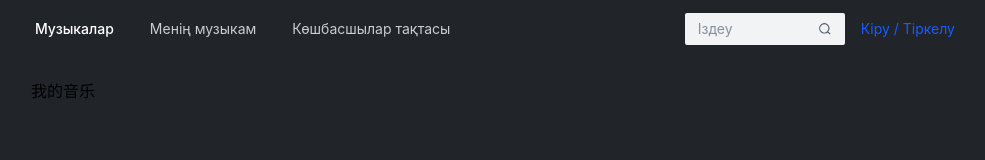
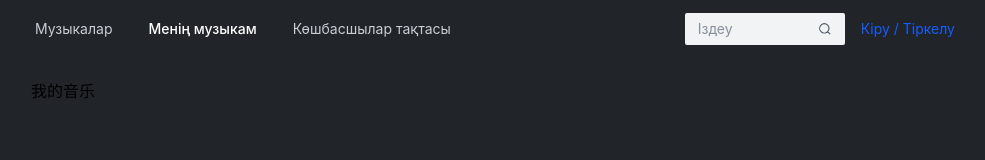
Before and after one commit to YernarT/fm_studio, a Vue app in the folder frontend/: page /my-music in a window 1280 px wide. Shown: the top 160 px of the page, without its empty margins (159-1144 px from the left). Built offline with nearby package versions, Linux system fonts and the light colour scheme.

Commit message:
update: 顶部导航栏切换页面

```diff
--- a/frontend/src/components/user/Navbar/index.vue
+++ b/frontend/src/components/user/Navbar/index.vue
@@ -4,18 +4,23 @@
 			class="navbar__menu"
 			mode="horizontal"
 			theme="dark"
-			:default-selected-keys="['0']"
+			:selected-keys="selectedKeys"
+			@menu-item-click="handleMenuItemClick"
 		>
-			<a-menu-item class="menu__item" key="0">Музыкалар</a-menu-item>
-			<a-menu-item class="menu__item" key="1">Менің музыкам</a-menu-item>
-			<a-menu-item class="menu__item" key="2">Көшбасшылар тақтасы</a-menu-item>
+			<a-menu-item class="menu__item" key="/">Музыкалар</a-menu-item>
+			<a-menu-item class="menu__item" key="/my-music">
+				Менің музыкам
+			</a-menu-item>
+			<a-menu-item class="menu__item" key="/leaderboard">
+				Көшбасшылар тақтасы
+			</a-menu-item>
 		</a-menu>
 
 		<div class="navbar__tools">
 			<a-input-search class="desktop-search" placeholder="Іздеу" />
-			<a-button class="auth-btn" type="text" size="medium"
-				>Кіру / Тіркелу</a-button
-			>
+			<a-button class="auth-btn" type="text" size="medium">
+				Кіру / Тіркелу
+			</a-button>
 		</div>
 
 		<a-input-search class="mobile-search" placeholder="Іздеу" />
@@ -27,10 +32,10 @@ import { useRouter } from 'vue-router';
 
 const router = useRouter();
 
-const pathname = router.currentRoute.value.path;
+let selectedKeys = [router.currentRoute.value.path];
 
-function cd(path: string): void {
-	router.push(path);
+function handleMenuItemClick(key: string): void {
+	router.push(key);
 }
 </script>
 
```
